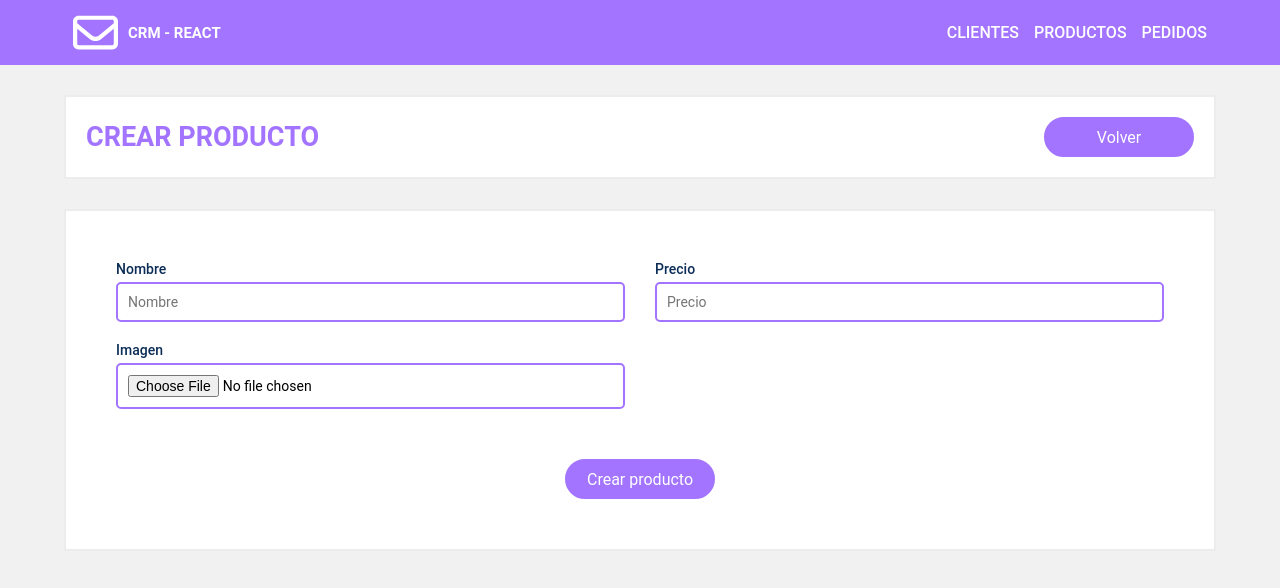
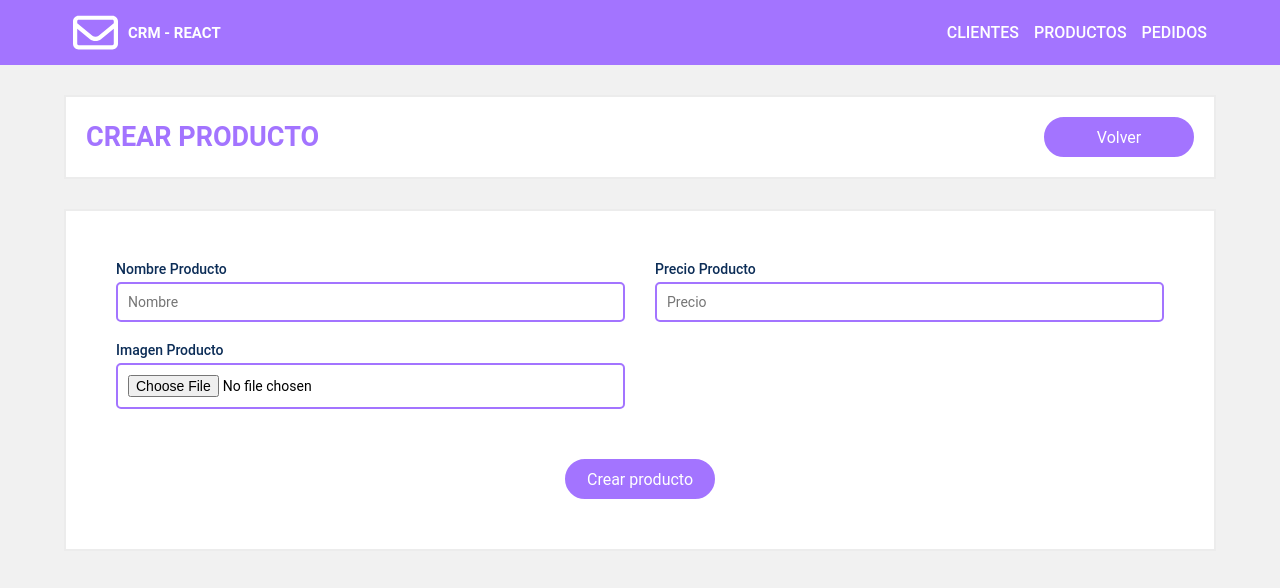
Before and after one commit to jhosuapp/crm-frontend-react, a React (Vite) app: page /productos/crear in a window 1280 px wide. Shown: the top 588 px of the page. Built offline with nearby package versions, Linux system fonts and the light colour scheme; a web font is replaced by a local one.

Commit message:
feat: conect to endpoint

```diff
--- a/src/jsx/components/products/ProductCreate.jsx
+++ b/src/jsx/components/products/ProductCreate.jsx
@@ -1,15 +1,33 @@
 //Hooks
 import { useForm } from "react-hook-form";
-
+//Components
 import { Container } from "../global/Container";
 import { Title } from "../global/Title";
+//Axios
+import { baseAxios } from '../../config/Axios';
 
 const ProductCreate = ()=>{
     //Hook form react
     const { register, handleSubmit, formState: { errors } } = useForm();
     //Request
-    const request = (body)=>{
-        console.log(body);
+    const request = async (body)=>{
+        //Get parameters
+        const { nombre, precio, imagen } = body;
+        const formData = new FormData();
+        //Set parameters
+        formData.append('precio', precio);
+        formData.append('nombre', nombre);
+        formData.append('imagen', imagen[0]);
+        //Conext to endpoint
+        await baseAxios.post('/productos', formData, {
+            headers: {
+                'Content-Type': 'multipart/form-data' // Asegúrate de especificar el tipo de contenido como 'multipart/form-data'
+            }
+        }).then(res=>{
+            console.log(res);
+        }).catch(error=>{
+            console.log(error);
+        });
     }
     //Request when all input are ok
     const onSubmit = data => data && request(data);
@@ -23,7 +41,7 @@ const ProductCreate = ()=>{
                 <form className='custom-form' onSubmit={ handleSubmit(onSubmit) } noValidate={true}>
                     {/* Name */}
                     <div className="block-input">
-                        <label htmlFor="nombre">Nombre</label>
+                        <label htmlFor="nombre">Nombre Producto</label>
                         <input
                             type="text" id="nombre"
                             name="nombre"
@@ -34,7 +52,7 @@ const ProductCreate = ()=>{
                     </div>
                     {/* Price */}
                     <div className="block-input">
-                        <label htmlFor="precio">Precio</label>
+                        <label htmlFor="precio">Precio Producto</label>
                         <input
                             type="number" id="precio"
                             name="precio"
@@ -49,7 +67,7 @@ const ProductCreate = ()=>{
                     </div>
                     {/* File */}
                     <div className="block-input">
-                        <label htmlFor="imagen">Imagen</label>
+                        <label htmlFor="imagen">Imagen Producto</label>
                         <input
                             type="file" id="imagen"
                             {...register("imagen", {
--- a/src/scss/templates/_products.scss
+++ b/src/scss/templates/_products.scss
@@ -2,13 +2,14 @@
 
 .list-products{
     display: flex;
+    justify-content: space-between;
     flex-wrap: wrap;
     gap: 60px;
     .product{
         border: 1px solid fun.color('secondary');
         border-radius: 5px;
-        flex: 1 200px;
-        max-width: 300px;
+        flex: 1 350px;
+        max-width: 350px;
         position: relative;
         overflow: hidden;
         picture{
```
